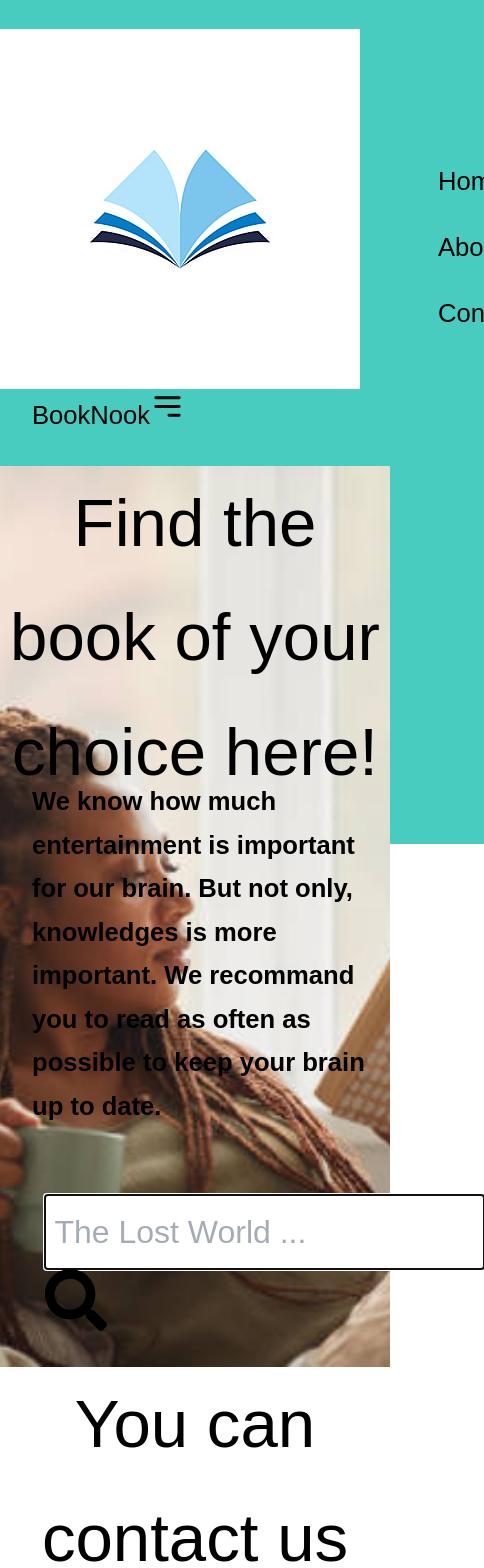
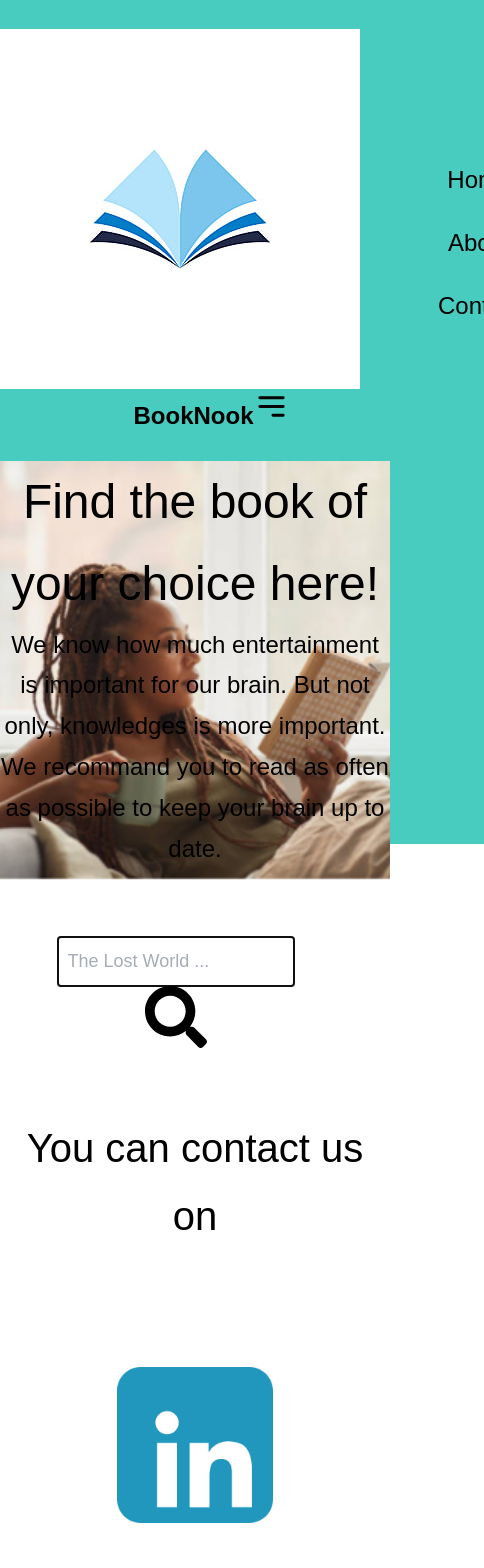
Before and after one commit to Patriciakev-ctrl/Book-library-FE-capstone, a React (Vite) app: page /contact in a window 390 px wide. Shown: the top 1568 px of the page, 484 px wide, since content can reach past the window. Built offline with nearby package versions, Linux system fonts and the light colour scheme; no server answers.

Commit message:
fix: applying responsive style to every page

```diff
--- a/src/components/About.jsx
+++ b/src/components/About.jsx
@@ -1,9 +1,11 @@
+import  "../css/About.css";
+
 function About() {
     return(
-       <div>
+       <div className=" content">
             <h1>About BookNook App</h1>
 
-            <p>
+            <p className="section">
 
 
 Welcome to <span >BookNook</span>!
@@ -15,8 +17,9 @@ Whether you're a lifelong bookworm or just beginning your literary journey, <spa
 We believe that every story deserves to be heard, and every reader deserves the chance to explore new worlds, ideas, and perspectives. Join us as we celebrate the joy of reading and foster a vibrant community of book lovers. Let's embark on this literary adventure together!
 
 Happy reading!
+<br/>
 
-The <span >BookNook Team</span>
+<span>The BookNook Team</span>
             </p>
 
 
--- a/src/components/Header.jsx
+++ b/src/components/Header.jsx
@@ -7,8 +7,8 @@ function Header() {
     <>
         <NavBar />
         <div className="header-container min-h-screen bg-white flex items-center justify-center">
-            <h1>Find the book of your choice here!</h1>
-            <p>We know how much entertainment is important for our brain. But not only, knowledges is more important. We recommand you to read as often as possible to keep your brain up to date.</p>
+            <h1 className="title">Find the book of your choice here!</h1>
+            <p className="description">We know how much entertainment is important for our brain. But not only, knowledges is more important. We recommand you to read as often as possible to keep your brain up to date.</p>
             <SearchBar/>
         </div>
     </>
--- a/src/components/Home.jsx
+++ b/src/components/Home.jsx
@@ -1,5 +1,5 @@
 import React from 'react';
-import { Outlet } from 'react-router-dom';
+
 
 const Home = () => {
   return (
--- a/src/components/MoreButton.jsx
+++ b/src/components/MoreButton.jsx
@@ -1,6 +1,6 @@
 function MoreButton() {
     return(
-        <button className=" px-4 py-1 bg-gray-300 rounded-full text-black  hover:text-white hover:bg-black hover:border-transparent focus:outline-none focus:ring-2 focus:ring-purple-600 focus:ring-offset-2">
+        <button className="mt-10  px-4 py-1 bg-gray-300 rounded-full text-black  hover:text-white hover:bg-black hover:border-transparent focus:outline-none focus:ring-2 focus:ring-purple-600 focus:ring-offset-2">
             More About
         </button>
     );
--- a/src/components/NavBar.jsx
+++ b/src/components/NavBar.jsx
@@ -15,7 +15,7 @@ function NavBar() {
           <div className='brand-and-toggler flex flex-sb'>
             <Link to = "/" className='navbar-brand flex'>
               <img src = {logoImg} alt = "site logo" />
-              <span className='text-uppercase fw-7 fs-24 ls-1'>BookNook</span>
+              <span className='text-uppercase fw-7 fs-24 ls-1' title="I'm not a link!">BookNook</span>
             </Link>
             <button type = "button" className='navbar-toggler-btn' onClick={handleNavbar}>
               <HiOutlineMenuAlt3 size = {35} style = {{
--- /dev/null
+++ b/src/css/About.css
@@ -0,0 +1,30 @@
+
+.content {
+    flex: 3;
+    background: #fff;
+    padding: 20px;
+    margin-left: 20px;
+    box-shadow: 0 0 10px rgba(0, 0, 0, 0.1);
+}
+
+.content section {
+    margin-bottom: 20px;
+
+}
+span{
+    font-weight: bold;
+}
+
+.content h1 {
+    margin-bottom: 20px;
+}
+
+/* Responsive Styles */
+@media (max-width: 768px) {
+
+
+    .content {
+        margin-left: 0;
+        flex-direction: column;
+    }
+}
--- a/src/css/Header.css
+++ b/src/css/Header.css
@@ -4,18 +4,30 @@
     flex-direction: column;
     z-index: 0;
 
+
 }
-h1{
+.title{
     font-size: 4.2rem;
     z-index: 1;
     text-align: center;
 }
-p{
-    margin-top: -1.8rem;
+.description{
     margin-bottom: 2.8rem;
-    padding-left: 2rem;
     max-width: 770px;
     z-index: 1;
-    font-weight: bold;
+    color: solid black;
 
 }
+@media (max-width: 768px) {
+    .header-container {
+        background-image: url('../assets/Untitled design.png');
+        margin-bottom: 20px;
+    }
+    .title{
+        font-size: 3rem;
+    }
+
+    .header-container{
+        margin-top: -4px;
+    }
+}
--- a/src/css/SearchBar.css
+++ b/src/css/SearchBar.css
@@ -13,3 +13,18 @@
 .search-form-elem .form-control::placeholder{
     opacity: 0.9;
 }
+
+@media (max-width: 768px) {
+    .search-form{
+        width: 95%;
+       text-align: center;
+    }
+
+    .search-form-elem .form-control{
+        width: 90%;
+        font-size: 18px;
+    }
+    .search-form-elem .form-control::placeholder{
+        font-size: 18px;
+    }
+}
--- a/src/tailwind.css
+++ b/src/tailwind.css
@@ -8,7 +8,7 @@
     box-sizing: border-box;
   }
   body{
-    font-size: 1.6rem;
+    font-size: 1.5rem;
     line-height: 1.7;
     font-family:sans-serif, Arial, Helvetica;
     color: black;
@@ -21,3 +21,13 @@
   a{
     text-decoration: none;
   }
+  @media (max-width: 600px) {
+    body {
+
+        text-align: center;
+    }
+    h1{
+      font-size: 2.5rem;
+      text-align: center;
+    }
+}
```
Also changed, not shown: src/components/FormConnexion.jsx (added, +18 -0 lines), src/assets/Untitled design.png (added), src/assets/girl-reading-phone.jpg (added).
